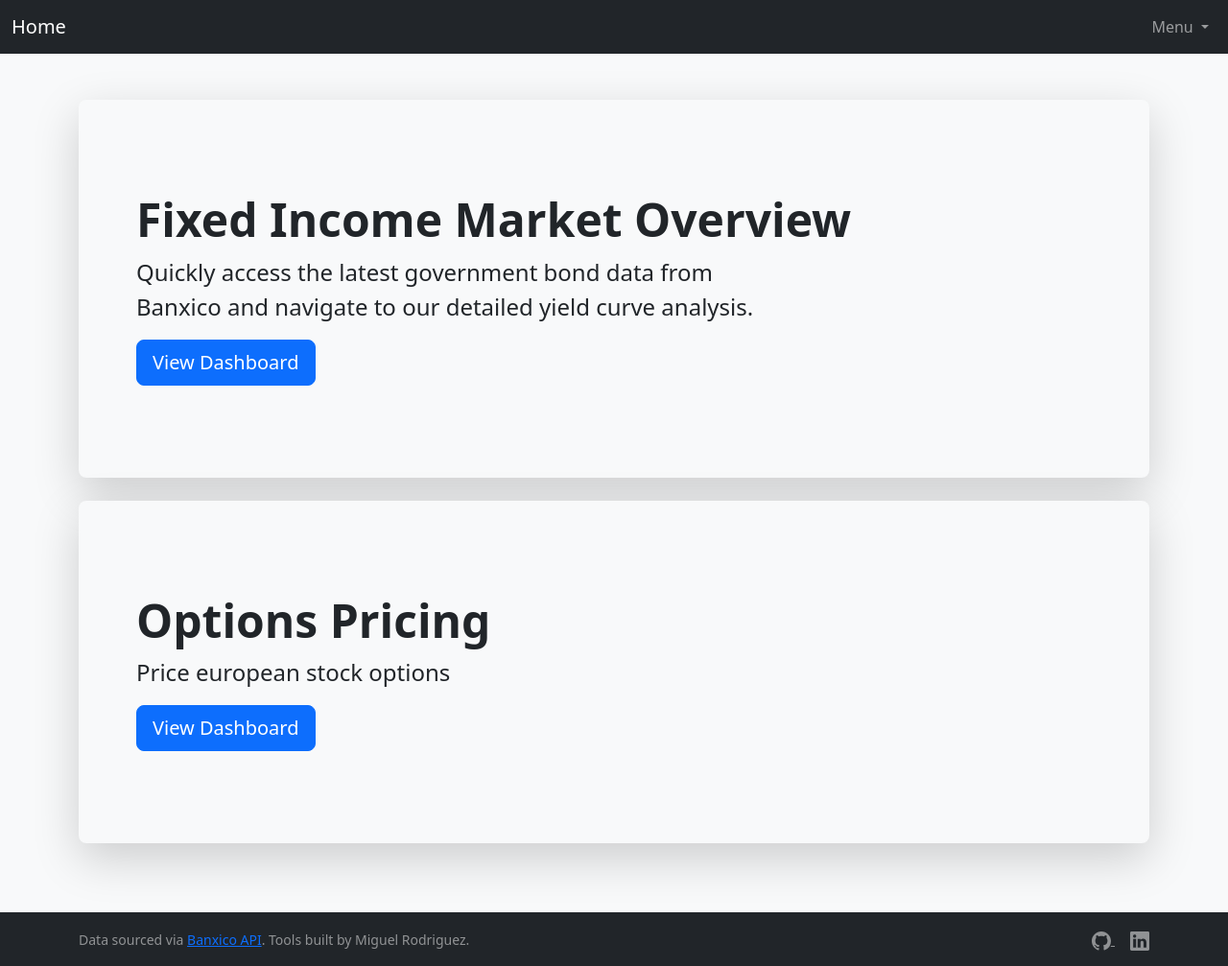
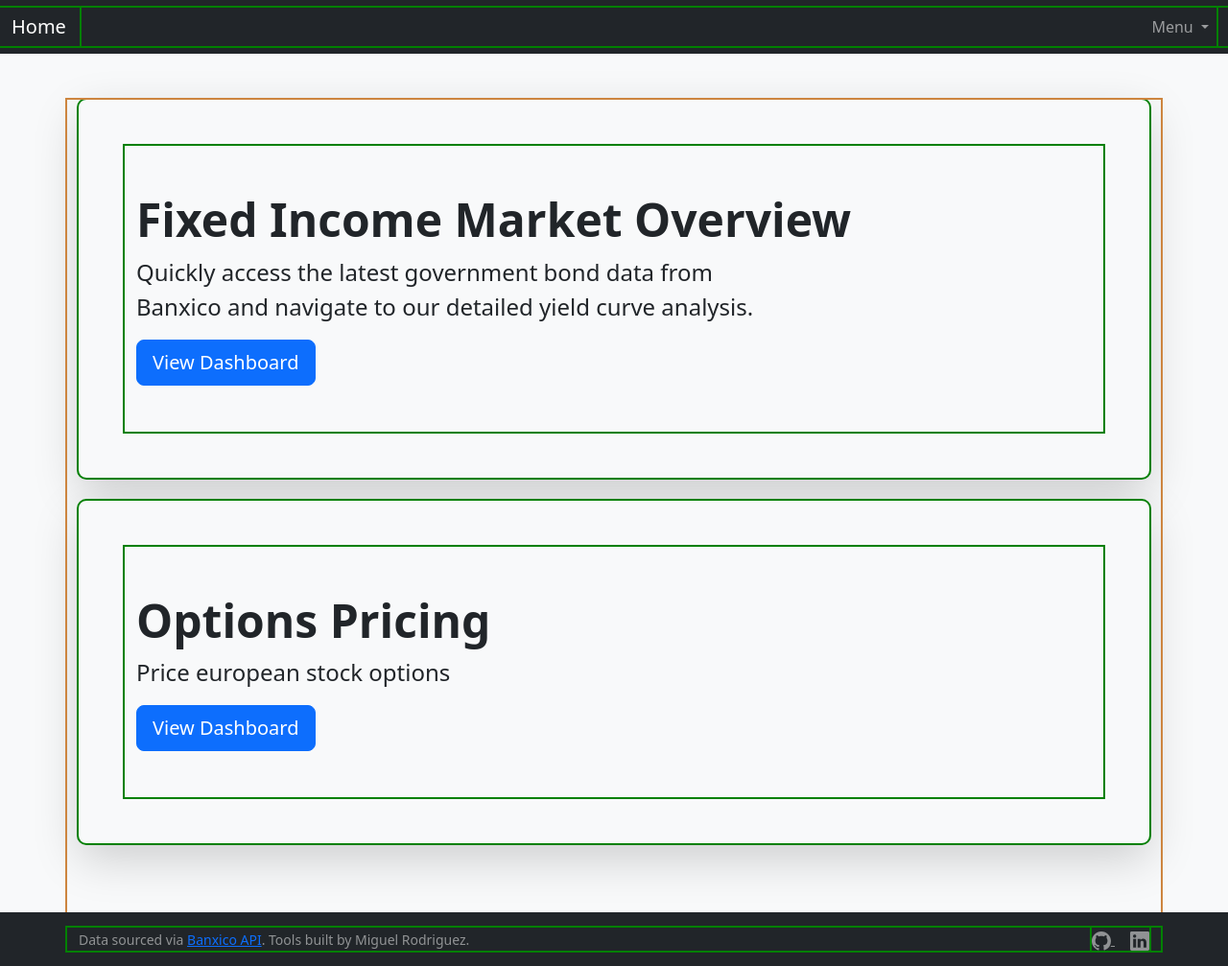
Before and after one commit to mrodrigue3425/FinanceWebsite, a Flask app: page / in a window 1280 px wide. Shown: the whole page at 96% size. Run offline with Flask 3, Linux system fonts and the light colour scheme.

Commit message:
refactor(dashboard): add static folder containing a style css, and include the link to it in the head of the base template

```diff
--- /dev/null
+++ b/static/css/style.css
@@ -0,0 +1,18 @@
+.chart-lg-height {
+    height: 500px; /* Adjust this value (e.g., 600px) if you want them even taller */
+}
+
+.card-body canvas {
+    height: 100% ;
+    width: 100% ;
+}
+
+.card {
+    outline: 2px solid red;
+}
+div {
+    outline: 2px solid green;
+}
+main {
+    outline: 2px solid peru;
+}
--- a/templates/base.html
+++ b/templates/base.html
@@ -11,6 +11,8 @@
     <link href="https://cdn.jsdelivr.net/npm/bootstrap@5.3.3/dist/css/bootstrap.min.css" rel="stylesheet" crossorigin="anonymous">
     <!-- Bootstrap JS Bundle for dropdown functionality -->
     <script src="https://cdn.jsdelivr.net/npm/bootstrap@5.3.3/dist/js/bootstrap.bundle.min.js" crossorigin="anonymous"></script>
+    <!-- style -->
+    <link rel="stylesheet" href="/static/css/style.css">
 </head>
 {% endblock head %}
 <!-- Use d-flex and min-vh-100 to enable sticky footer behavior (before fixed-bottom) -->
```
